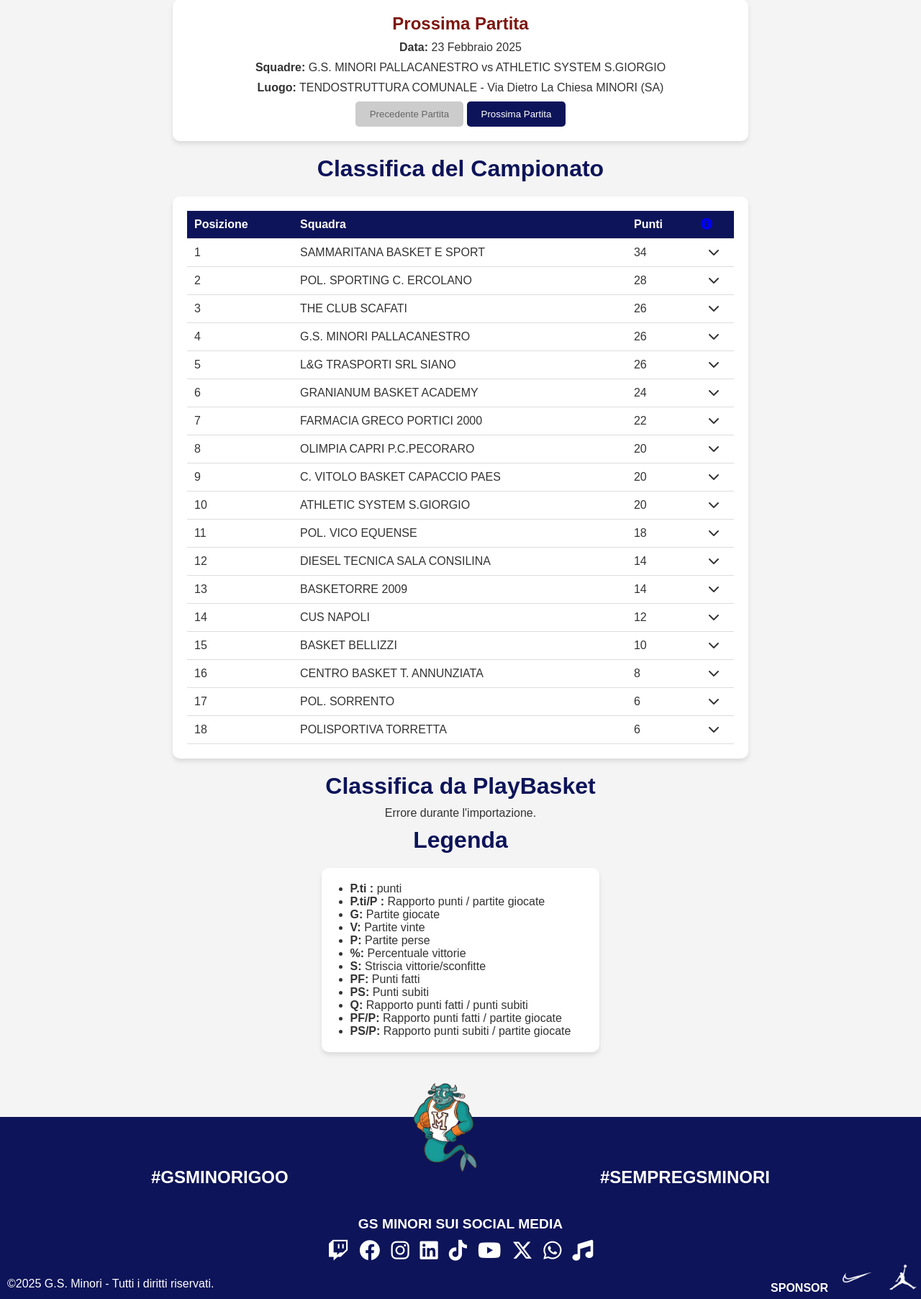
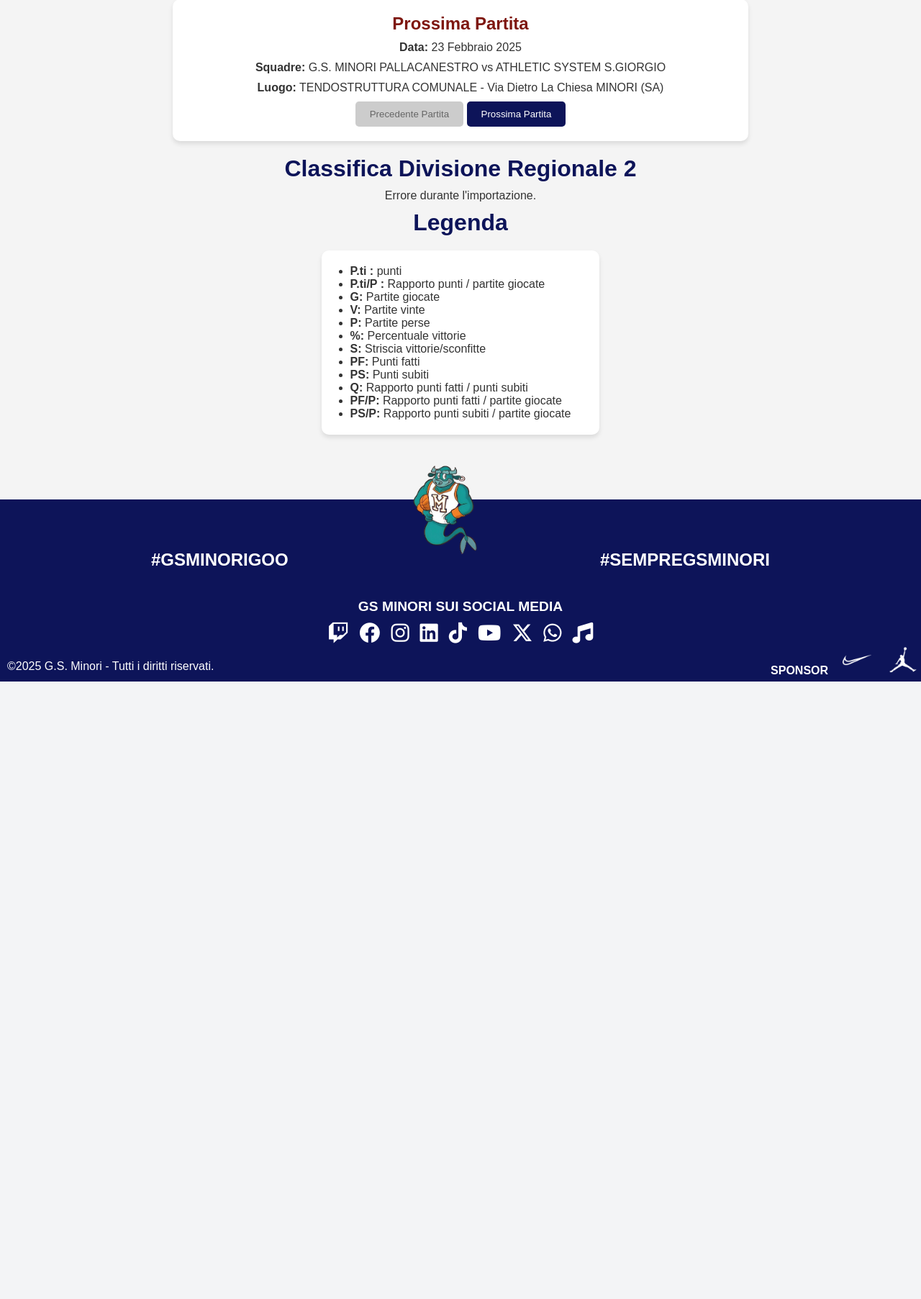
Before and after one commit to domenicodimarino/gs_minori_website, a PHP site: page /stagione.php in a window 1280 px wide. Shown: the part 178-1983 px from the top of the page at 72% size. After the commit the page ends 1125 px from the top, so only its background shows below. Run offline with PHP 8.4, Linux system fonts and the light colour scheme.

Commit message:
rimossa classifica statica

```diff
--- a/classifica.php
+++ /dev/null
@@ -1,153 +0,0 @@
-<?php
-header('Content-Type: application/json');
-
-// Dati della classifica (questi dati dovrebbero provenire dal database)
-$classifica = [
-    [
-        "posizione" => 1,
-        "squadra" => "SAMMARITANA BASKET E SPORT",
-        "punti" => 34,
-        "partite_giocate" => 19,
-        "vittorie" => 17,
-        "sconfitte" => 2
-    ],
-    [
-        "posizione" => 2,
-        "squadra" => "POL. SPORTING C. ERCOLANO",
-        "punti" => 28,
-        "partite_giocate" => 19,
-        "vittorie" => 14,
-        "sconfitte" => 5
-    ],
-    [
-        "posizione" => 3,
-        "squadra" => "THE CLUB SCAFATI",
-        "punti" => 26,
-        "partite_giocate" => 19,
-        "vittorie" => 13,
-        "sconfitte" => 6
-    ],
-    [
-        "posizione" => 4,
-        "squadra" => "G.S. MINORI PALLACANESTRO",
-        "punti" => 26,
-        "partite_giocate" => 18,
-        "vittorie" => 13,
-        "sconfitte" => 5
-    ],
-    [
-        "posizione" => 5,
-        "squadra" => "L&G TRASPORTI SRL SIANO",
-        "punti" => 26,
-        "partite_giocate" => 19,
-        "vittorie" => 13,
-        "sconfitte" => 6
-    ],
-    [
-        "posizione" => 6,
-        "squadra" => "GRANIANUM BASKET ACADEMY",
-        "punti" => 24,
-        "partite_giocate" => 19,
-        "vittorie" => 12,
-        "sconfitte" => 7
-    ],
-    [
-        "posizione" => 7,
-        "squadra" => "FARMACIA GRECO PORTICI 2000",
-        "punti" => 22,
-        "partite_giocate" => 17,
-        "vittorie" => 11,
-        "sconfitte" => 6
-    ],
-    [
-        "posizione" => 8,
-        "squadra" => "OLIMPIA CAPRI P.C.PECORARO",
-        "punti" => 20,
-        "partite_giocate" => 17,
-        "vittorie" => 10,
-        "sconfitte" => 7
-    ],
-    [
-        "posizione" => 9,
-        "squadra" => "C. VITOLO BASKET CAPACCIO PAES",
-        "punti" => 20,
-        "partite_giocate" => 18,
-        "vittorie" => 10,
-        "sconfitte" => 8
-    ],
-    [
-        "posizione" => 10,
-        "squadra" => "ATHLETIC SYSTEM S.GIORGIO",
-        "punti" => 20,
-        "partite_giocate" => 19,
-        "vittorie" => 10,
-        "sconfitte" => 9
-    ],
-    [
-        "posizione" => 11,
-        "squadra" => "POL. VICO EQUENSE",
-        "punti" => 18,
-        "partite_giocate" => 18,
-        "vittorie" => 9,
-        "sconfitte" => 9
-    ],
-    [
-        "posizione" => 12,
-        "squadra" => "DIESEL TECNICA SALA CONSILINA",
-        "punti" => 14,
-        "partite_giocate" => 19,
-        "vittorie" => 7,
-        "sconfitte" => 12
-    ],
-    [
-        "posizione" => 13,
-        "squadra" => "BASKETORRE 2009",
-        "punti" => 14,
-        "partite_giocate" => 18,
-        "vittorie" => 7,
-        "sconfitte" => 11
-    ],
-    [
-        "posizione" => 14,
-        "squadra" => "CUS NAPOLI",
-        "punti" => 12,
-        "partite_giocate" => 19,
-        "vittorie" => 6,
-        "sconfitte" => 13
-    ],
-    [
-        "posizione" => 15,
-        "squadra" => "BASKET BELLIZZI",
-        "punti" => 10,
-        "partite_giocate" => 19,
-        "vittorie" => 5,
-        "sconfitte" => 14
-    ],
-    [
-        "posizione" => 16,
-        "squadra" => "CENTRO BASKET T. ANNUNZIATA",
-        "punti" => 8,
-        "partite_giocate" => 19,
-        "vittorie" => 4,
-        "sconfitte" => 15
-    ],
-    [
-        "posizione" => 17,
-        "squadra" => "POL. SORRENTO",
-        "punti" => 6,
-        "partite_giocate" => 19,
-        "vittorie" => 3,
-        "sconfitte" => 16
-    ],
-    [
-        "posizione" => 18,
-        "squadra" => "POLISPORTIVA TORRETTA",
-        "punti" => 6,
-        "partite_giocate" => 19,
-        "vittorie" => 3,
-        "sconfitte" => 16
-    ]
-];
-
-echo json_encode($classifica);
-?>
--- a/stagione.js
+++ b/stagione.js
@@ -1,55 +1,9 @@
 document.addEventListener('DOMContentLoaded', function () {
-    const classificaBody = document.getElementById('classifica-body');
     const nextMatchButton = document.getElementById('nextMatch');
     const prevMatchButton = document.getElementById('prevMatch');
     const prossimaPartitaDiv = document.getElementById('prossima-partita');
     let currentMatchIndex = 0;
     let partite = [];
-
-    function loadClassifica() {
-        var xhr = new XMLHttpRequest();
-        xhr.open('GET', 'classifica.php', true);
-        xhr.onreadystatechange = function () {
-            if (xhr.readyState === 4 && xhr.status === 200) {
-                var data = JSON.parse(xhr.responseText);
-                classificaBody.innerHTML = '';
-                data.forEach(team => {
-                    const row = document.createElement('tr');
-                    row.innerHTML = `
-                        <td>${team.posizione}</td>
-                        <td>${team.squadra}</td>
-                        <td>${team.punti}</td>
-                        <td class="more-info"><i class="fas fa-chevron-down"></i></td>
-                    `;
-                    const detailsRow = document.createElement('tr');
-                    detailsRow.classList.add('details');
-                    detailsRow.innerHTML = `
-                        <td colspan="4">
-                            <p><strong>Partite Giocate:</strong> ${team.partite_giocate}</p>
-                            <p><strong>Vittorie:</strong> ${team.vittorie}</p>
-                            <p><strong>Sconfitte:</strong> ${team.sconfitte}</p>
-                        </td>
-                    `;
-                    classificaBody.appendChild(row);
-                    classificaBody.appendChild(detailsRow);
-                });
-
-                document.querySelectorAll('.more-info').forEach(function(element) {
-                    element.addEventListener('click', function() {
-                        var details = this.closest('tr').nextElementSibling;
-                        if (details.style.display === 'table-row') {
-                            details.style.display = 'none';
-                            this.innerHTML = '<i class="fas fa-chevron-down"></i>';
-                        } else {
-                            details.style.display = 'table-row';
-                            this.innerHTML = '<i class="fas fa-chevron-up"></i>';
-                        }
-                    });
-                });
-            }
-        };
-        xhr.send();
-    }
 
     function loadProssimaPartita() {
         var xhr = new XMLHttpRequest();
@@ -95,6 +49,5 @@ document.addEventListener('DOMContentLoaded', function () {
     nextMatchButton.addEventListener('click', showNextMatch);
     prevMatchButton.addEventListener('click', showPrevMatch);
 
-    loadClassifica();
     loadProssimaPartita();
 });
--- a/stagione.php
+++ b/stagione.php
@@ -25,24 +25,7 @@
             </div>
         </section>
 
-        <h1 id="classifica">Classifica del Campionato</h1>
-        <section class="classifica">
-            <table>
-                <thead>
-                    <tr>
-                        <th>Posizione</th>
-                        <th>Squadra</th>
-                        <th>Punti</th>
-                        <th><a href="https://fip.it/risultati/?group=campionati-regionali&regione_codice=CM&comitato_codice=RCM&sesso=M&codice_campionato=PM&codice_fase=1&codice_girone=66493"><i class="fas fa-info-circle"></a></i></th>
-                    </tr>
-                </thead>
-                <tbody id="classifica-body">
-                    <!-- I dati della classifica verranno caricati qui -->
-                </tbody>
-            </table>
-        </section>
-
-        <h1>Classifica da PlayBasket</h1>
+        <h1 id="classifica">Classifica Divisione Regionale 2</h1>
 
         <div id="table-container">Caricamento in corso...</div>
         <h1>Legenda</h1>
```
